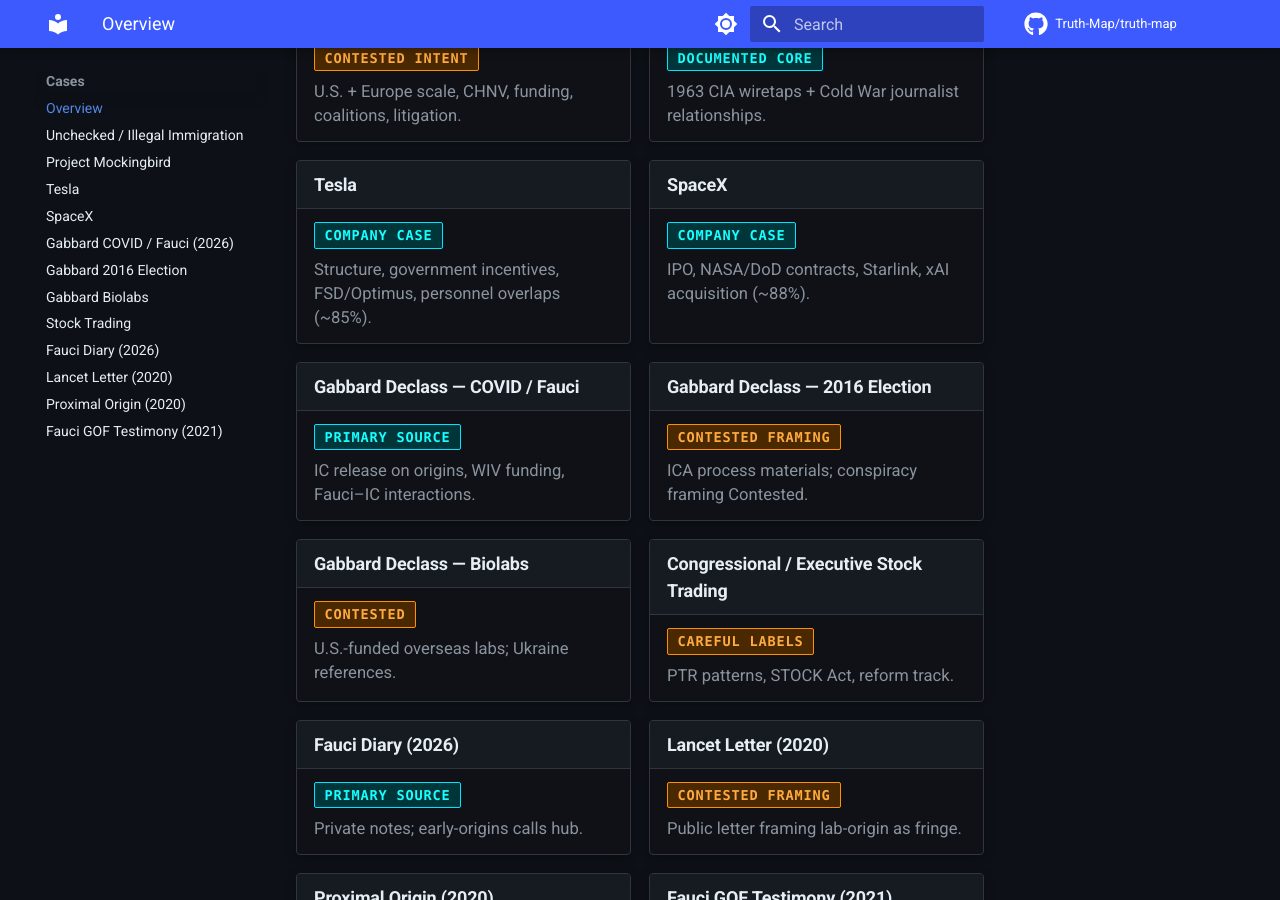
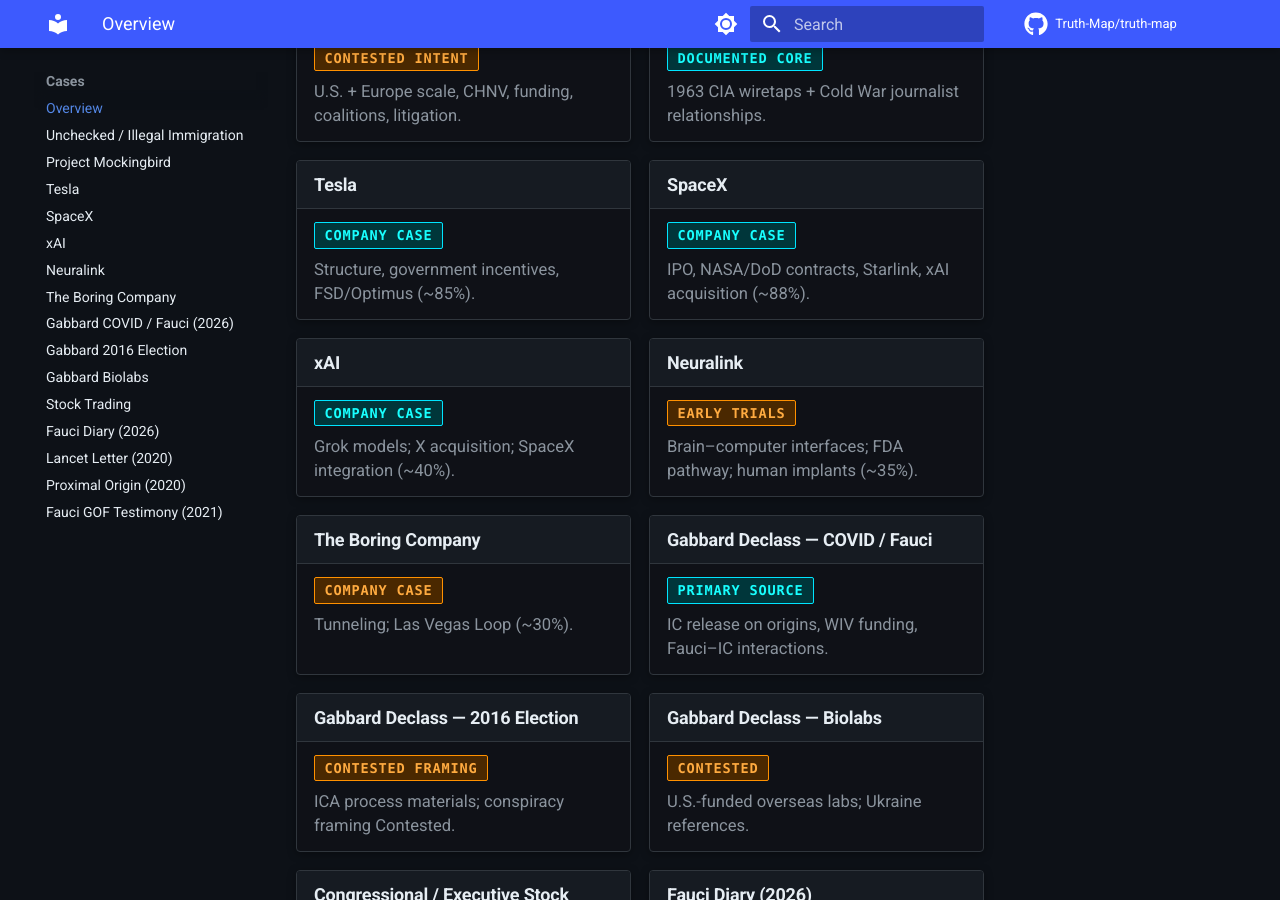
Before and after one commit to BnBCleaners/truth-map, an MkDocs documentation site: the page built from docs/cases/index.md, in a window 1280 px wide and 900 px high, scrolled down 305 px. Built offline with MkDocs 1.6.1 and Material for MkDocs 9.7.7, drawn with Linux system fonts in a browser that asks for light colours; comment, search, counter and statistics services are not loaded.

Commit message:
Add xAI, Neuralink, Boring Company Cases; update Cases index and nav

```diff
--- a/docs/cases/index.md
+++ b/docs/cases/index.md
@@ -19,13 +19,31 @@ Event reconstructions with timelines, actors, and primary sources.
 <div class="tm-card">
   <h3><a href="tesla/">Tesla</a></h3>
   <span class="badge badge-primary">Company Case</span>
-  <p>Structure, government incentives, FSD/Optimus, personnel overlaps (~85%).</p>
+  <p>Structure, government incentives, FSD/Optimus (~85%).</p>
 </div>
 
 <div class="tm-card">
   <h3><a href="spacex/">SpaceX</a></h3>
   <span class="badge badge-primary">Company Case</span>
   <p>IPO, NASA/DoD contracts, Starlink, xAI acquisition (~88%).</p>
+</div>
+
+<div class="tm-card">
+  <h3><a href="xai/">xAI</a></h3>
+  <span class="badge badge-primary">Company Case</span>
+  <p>Grok models; X acquisition; SpaceX integration (~40%).</p>
+</div>
+
+<div class="tm-card">
+  <h3><a href="neuralink/">Neuralink</a></h3>
+  <span class="badge badge-contested">Early Trials</span>
+  <p>Brain–computer interfaces; FDA pathway; human implants (~35%).</p>
+</div>
+
+<div class="tm-card">
+  <h3><a href="boring-company/">The Boring Company</a></h3>
+  <span class="badge badge-contested">Company Case</span>
+  <p>Tunneling; Las Vegas Loop (~30%).</p>
 </div>
 
 <div class="tm-card">
--- a/mkdocs.yml
+++ b/mkdocs.yml
@@ -66,6 +66,9 @@ nav:
     - Project Mockingbird: cases/project-mockingbird.md
     - Tesla: cases/tesla.md
     - SpaceX: cases/spacex.md
+    - xAI: cases/xai.md
+    - Neuralink: cases/neuralink.md
+    - The Boring Company: cases/boring-company.md
     - Gabbard COVID / Fauci (2026): cases/gabbard-covid-fauci.md
     - Gabbard 2016 Election: cases/gabbard-2016-election.md
     - Gabbard Biolabs: cases/gabbard-biolabs.md
```
Also changed, not shown: docs/cases/boring-company.md (added, +23 -0 lines), docs/cases/neuralink.md (added, +23 -0 lines), docs/cases/xai.md (added, +22 -0 lines).
